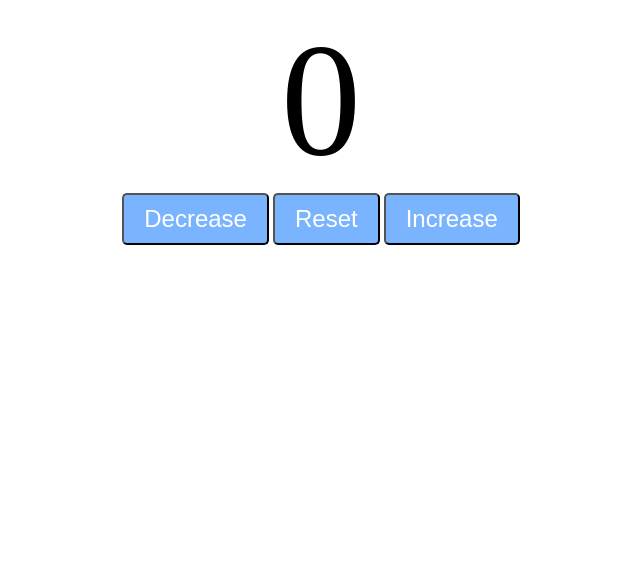
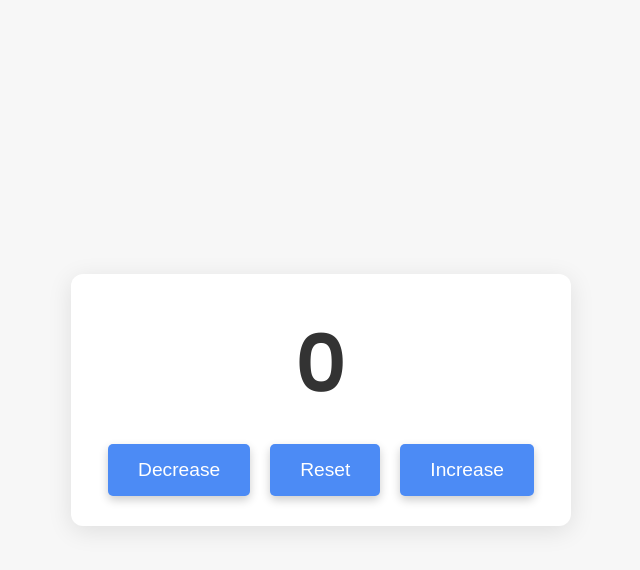
Before and after one commit to Giriprasath1726/Counter-Program, a plain HTML site: page index.html in a window 1280 px wide. Shown: the whole page, without its empty margins (319-959 px from the left). Drawn offline with Linux system fonts and the light colour scheme.

Commit message:
Update style.css

```diff
--- a/style.css
+++ b/style.css
@@ -1,22 +1,65 @@
-@import url('https://fonts.googleapis.com/css2?family=Poppins:ital,wght@0,100;0,200;0,300;0,400;0,500;0,600;0,700;0,800;0,900;1,100;1,200;1,300;1,400;1,500;1,600;1,700;1,800;1,900&display=swap');
+@import url('https://fonts.googleapis.com/css2?family=Poppins:wght@300;400;600&display=swap');
 
-#counterLabel{
-    display: block;
-    text-align: center;
-    font-size: 10em;
+* {
+    margin: 0;
+    padding: 0;
+    box-sizing: border-box;
 }
-#btnContainer{
+
+body {
+    background: #f7f7f7;
+    font-family: 'Poppins', sans-serif;
+    display: flex;
+    justify-content: center;
+    align-items: center;
+    height: 100vh;
+}
+
+.counter-container {
+    background: #fff;
+    box-shadow: 0 5px 25px rgba(0, 0, 0, 0.1);
+    border-radius: 12px;
+    overflow: hidden;
+    width: 500px;
+    padding: 30px 40px;
     text-align: center;
 }
-.buttons{
-    padding: 10px 20px;
-    font-size: 1.5em;
+
+.counter {
+    display: flex;
+    flex-direction: column;
+    justify-content: center;
+    align-items: center;
+}
+
+#counterLabel {
+    font-size: 5rem;
+    font-weight: 600;
+    color: #333;
+    margin-bottom: 20px;
+}
+
+#btnContainer {
+    display: flex;
+    gap: 20px;
+}
+
+.buttons {
+    padding: 15px 30px;
+    font-size: 1.2rem;
     color: white;
-    background-color: hsl(214, 100%, 74%);
-    border-radius : 5px;
+    background-color: #4c8bf5;
+    border: none;
+    border-radius: 5px;
     cursor: pointer;
-    transition : background-color 0.25s;
+    transition: background-color 0.3s ease;
+    box-shadow: 0 4px 10px rgba(0, 0, 0, 0.2);
 }
-.buttons:hover{
-    background-color: hsl(214, 100%, 56%);
+
+.buttons:hover {
+    background-color: #3871c6;
 }
+
+.buttons:active {
+    background-color: #2d5c99;
+}
```
